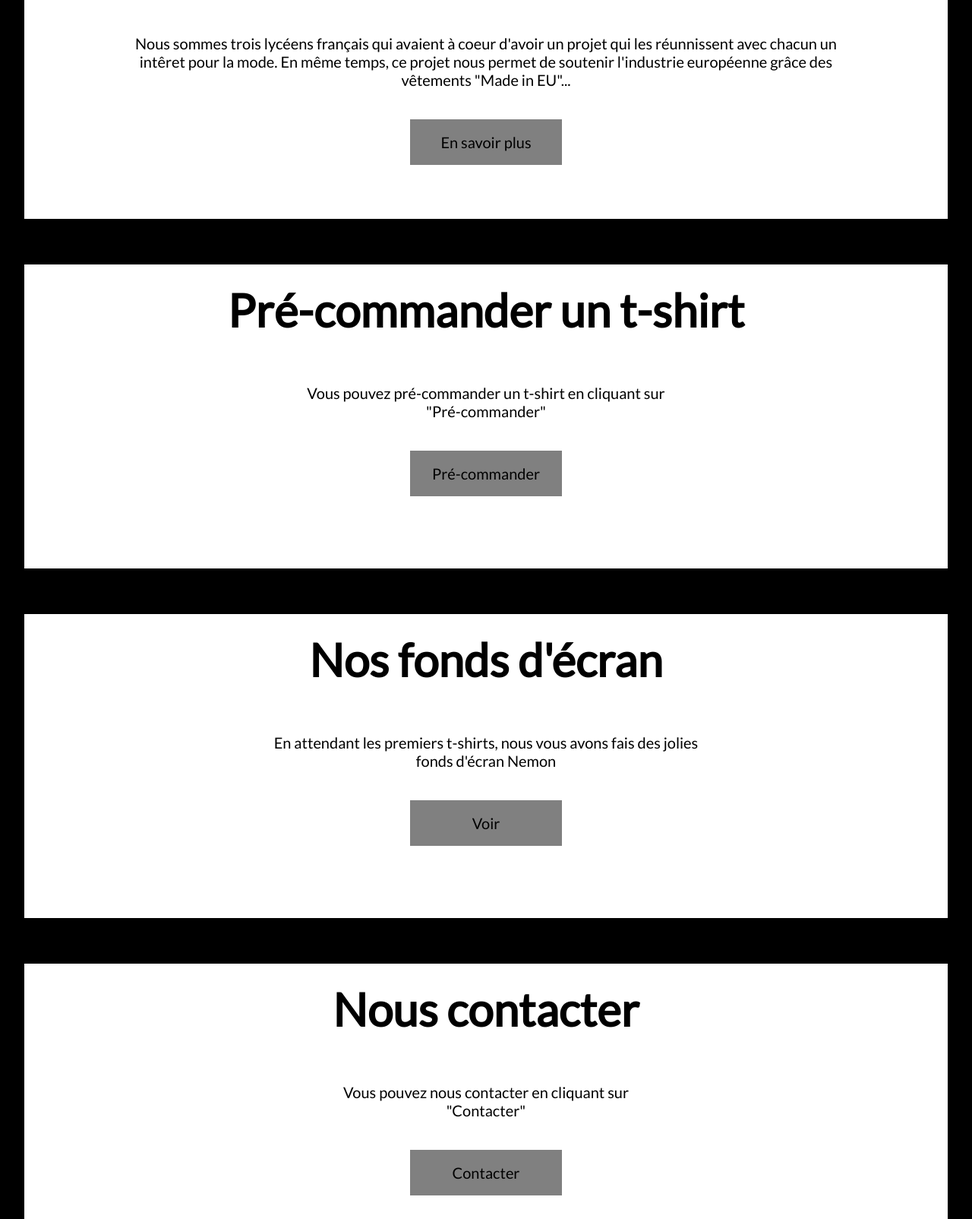
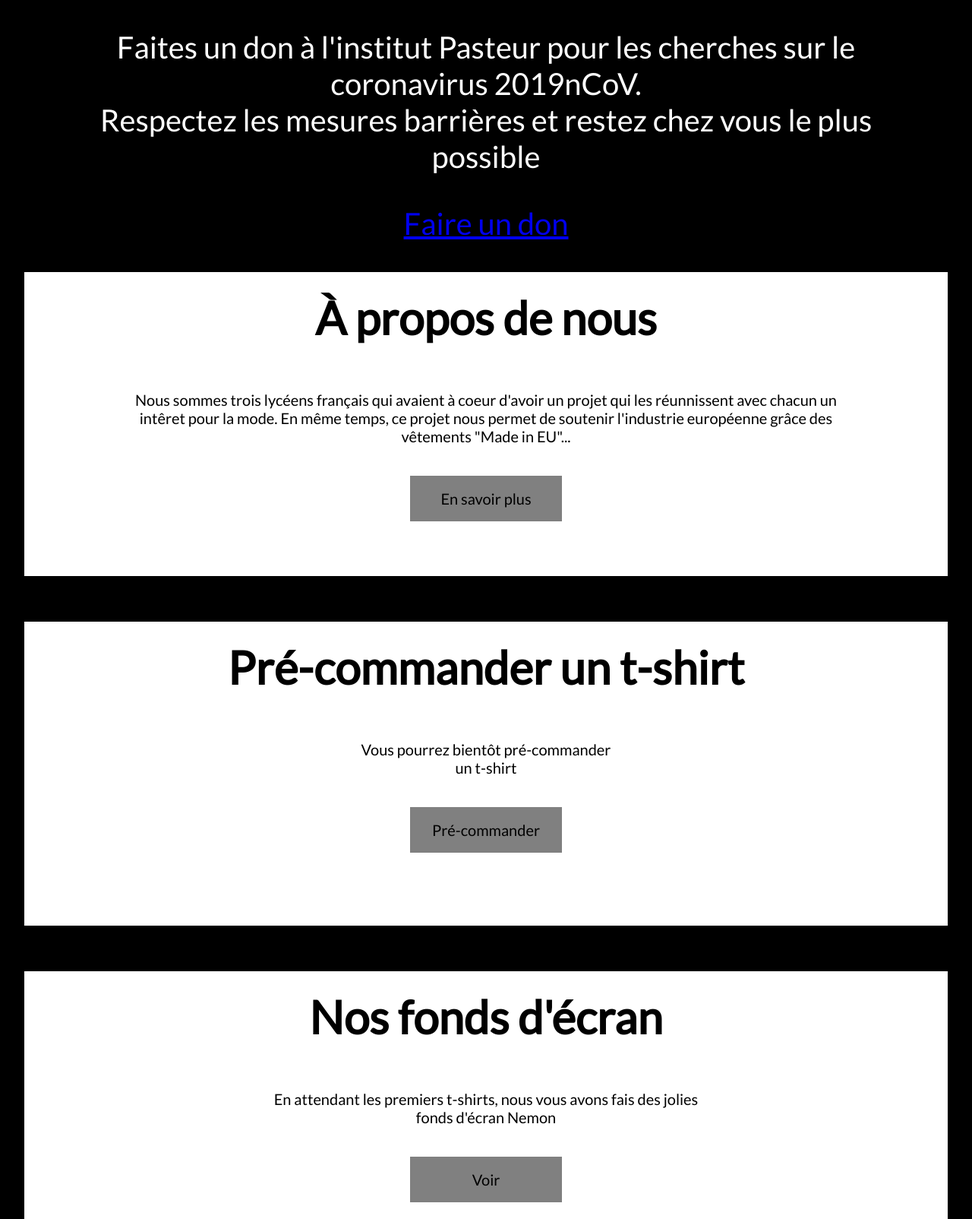
Before and after one commit to nemon-eu/nemon.eu, a plain HTML site: page fr/home.html in a window 1280 px wide. Shown: the part 756-2360 px from the top of the page at 76% size. Drawn offline with nearby package versions, Linux system fonts and the light colour scheme.

Commit message:
Add files via upload

```diff
--- a/fr/home.html
+++ b/fr/home.html
@@ -46,6 +46,17 @@
 				</div>
 			</center>
 			<center>
+				<div class="temp2019ncov">
+					<h1>À propos de nous</h1>
+					<div class="grouptemp2019ncov">
+						<div class="inner">
+							<p>Faites un don à l'institut Pasteur pour les cherches sur le coronavirus 2019nCoV.<br/>Respectez les mesures barrières et restez chez vous le plus possible</p>
+						</div>
+						<div class="about"><a href="https://don.pasteur.fr/coronavirus">Faire un don</a></div>
+					</div>
+				</div>
+			</center>
+			<center>
 				<div class="A2">
 					<h1>À propos de nous</h1>
 					<div class="groupA2">
@@ -61,7 +72,7 @@
 					<h1>Pré-commander un t-shirt</h1>
 					<div class="groupA3">
 						<div class="inner">
-							<p>Vous pouvez pré-commander un t-shirt en cliquant sur "Pré-commander"</p>
+							<p>Vous pourrez bientôt pré-commander un t-shirt</p>
 						</div>
 						<div class="t-shirt"><a class="before"><div id="contentts-fr"></div></a></div>
 					</div>
@@ -83,7 +94,7 @@
 					<h1>Nous contacter</h1>
 					<div class="groupA5">
 						<div class="inner">
-							<p>Vous pouvez nous contacter en cliquant sur "Contacter"</p>
+							<p>Vous pouvez nous contacter pour toute question, suggestion ou demande</p>
 						</div>
 						<div class="contact"><a href="/fr/contact">Contacter</a></div>
 					</div>
```
Also changed, not shown: fr/about.html (+1 -1 lines), fr/contact.html (+1 -1 lines), fr/cookies.html (+1 -1 lines), fr/imprint.html (+2 -2 lines), fr/product.html (+1 -1 lines).
